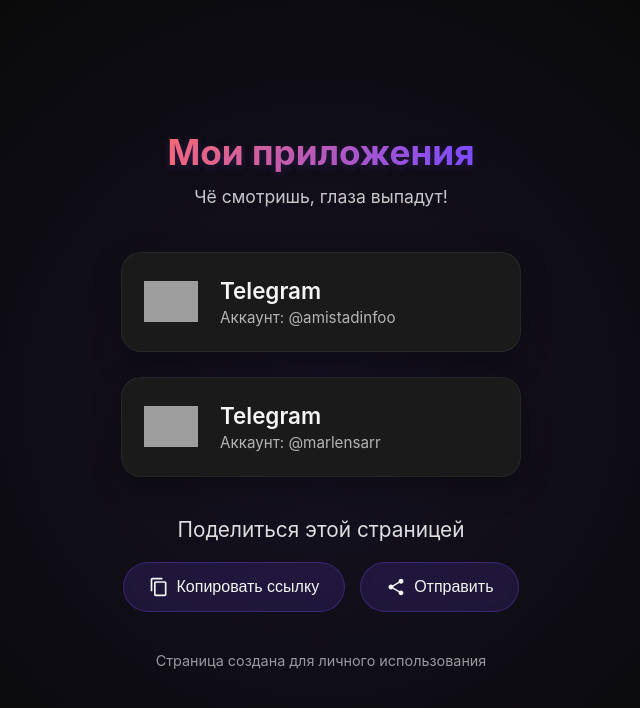
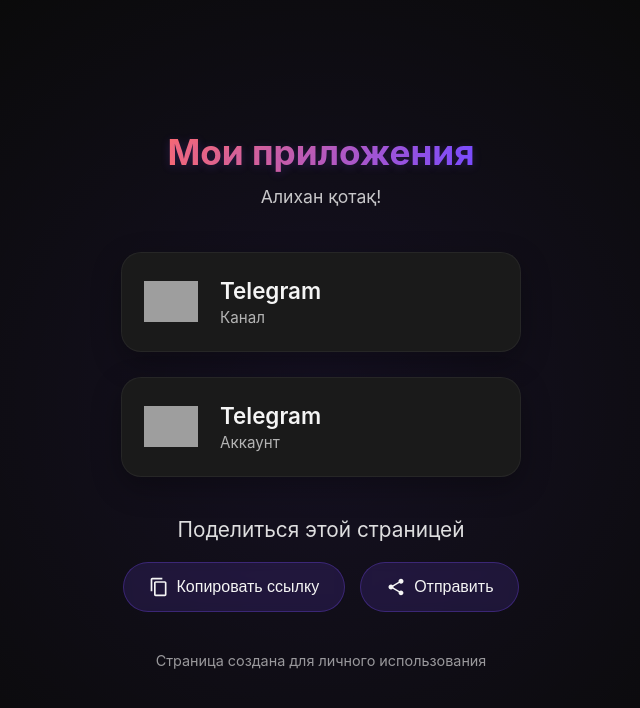
Before and after one commit to marlensarr/mtsite, a plain HTML site: page index.html in a window 1280 px wide. Shown: the whole page, without its empty margins (319-959 px from the left). Drawn offline with Linux system fonts and the light colour scheme; grey boxes are pictures that could not be loaded.

Commit message:
index.html

```diff
--- a/index.html
+++ b/index.html
@@ -4,7 +4,7 @@
     <meta charset="UTF-8">
     <meta name="viewport" content="width=device-width, initial-scale=1.0">
     <title>Мои приложения | Быстрый доступ</title>
-    <meta name="description" content="Чё смотришь, глаза выпадут!">
+    <meta name="description" content="Алихан котак!">
     <style>
         * {
             margin: 0;
@@ -205,17 +205,17 @@
 <body>
     <div class="header">
         <h1>Мои приложения</h1>
-        <p>Чё смотришь, глаза выпадут!</p>
+        <p>Алихан қотақ!</p>
     </div>
 
     <div class="container">
 
         <!-- Telegram Account 1 -->
-        <div class="icon-card" onclick="window.open('https://t.me/amistadinfoo', '_blank')">
+        <div class="icon-card" onclick="window.open('https://t.me/alikhankotak', '_blank')">
             <img src="https://cdn-icons-png.flaticon.com/512/906/906377.png" alt="Telegram">
             <div class="icon-text">
                 <h3>Telegram</h3>
-                <p>Аккаунт: @amistadinfoo</p>
+                <p>Канал</p>
             </div>
         </div>
 
@@ -224,7 +224,7 @@
             <img src="https://cdn-icons-png.flaticon.com/512/906/906377.png" alt="Telegram">
             <div class="icon-text">
                 <h3>Telegram</h3>
-                <p>Аккаунт: @marlensarr</p>
+                <p>Аккаунт</p>
             </div>
         </div>
     </div>
```
